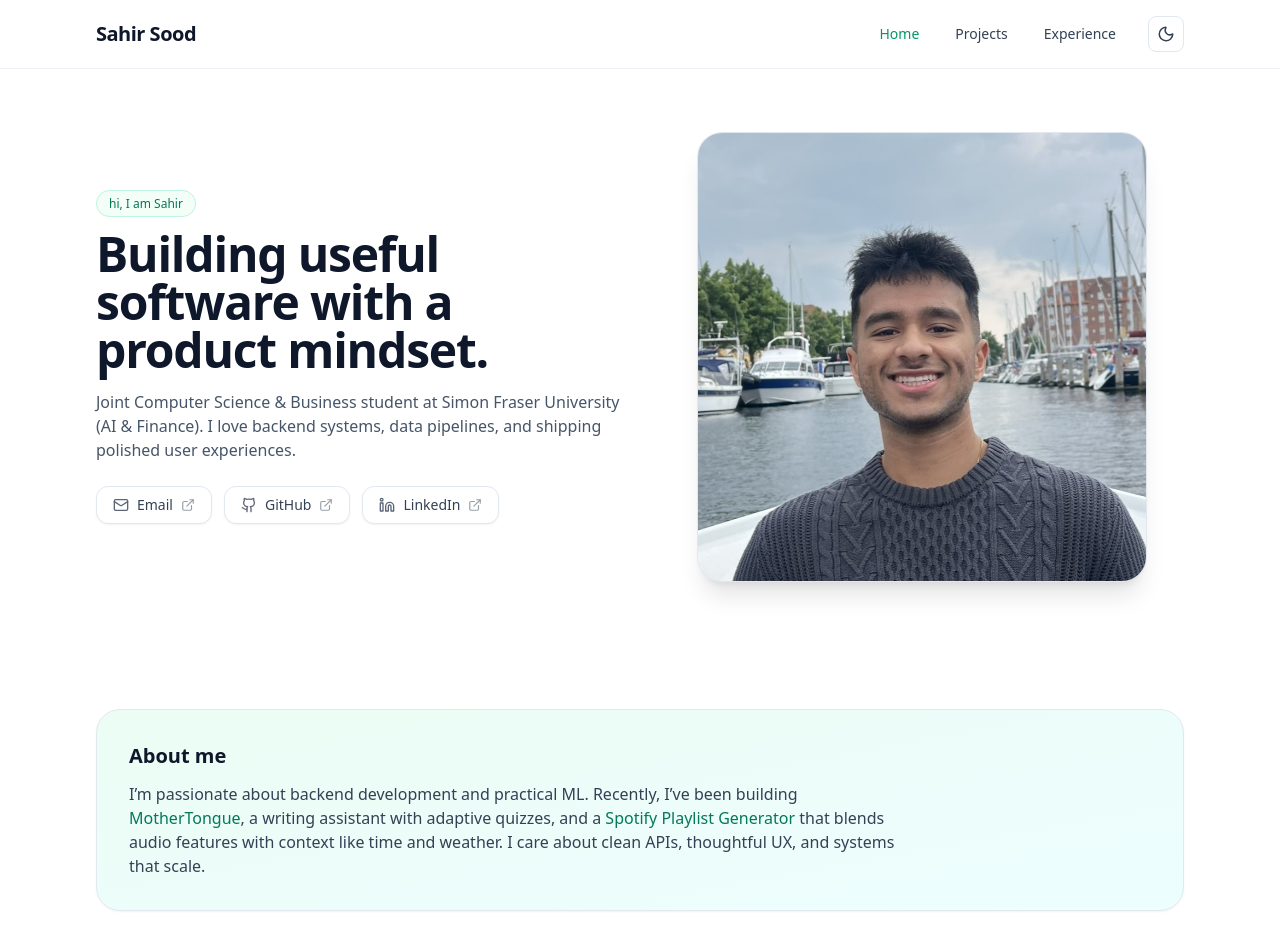
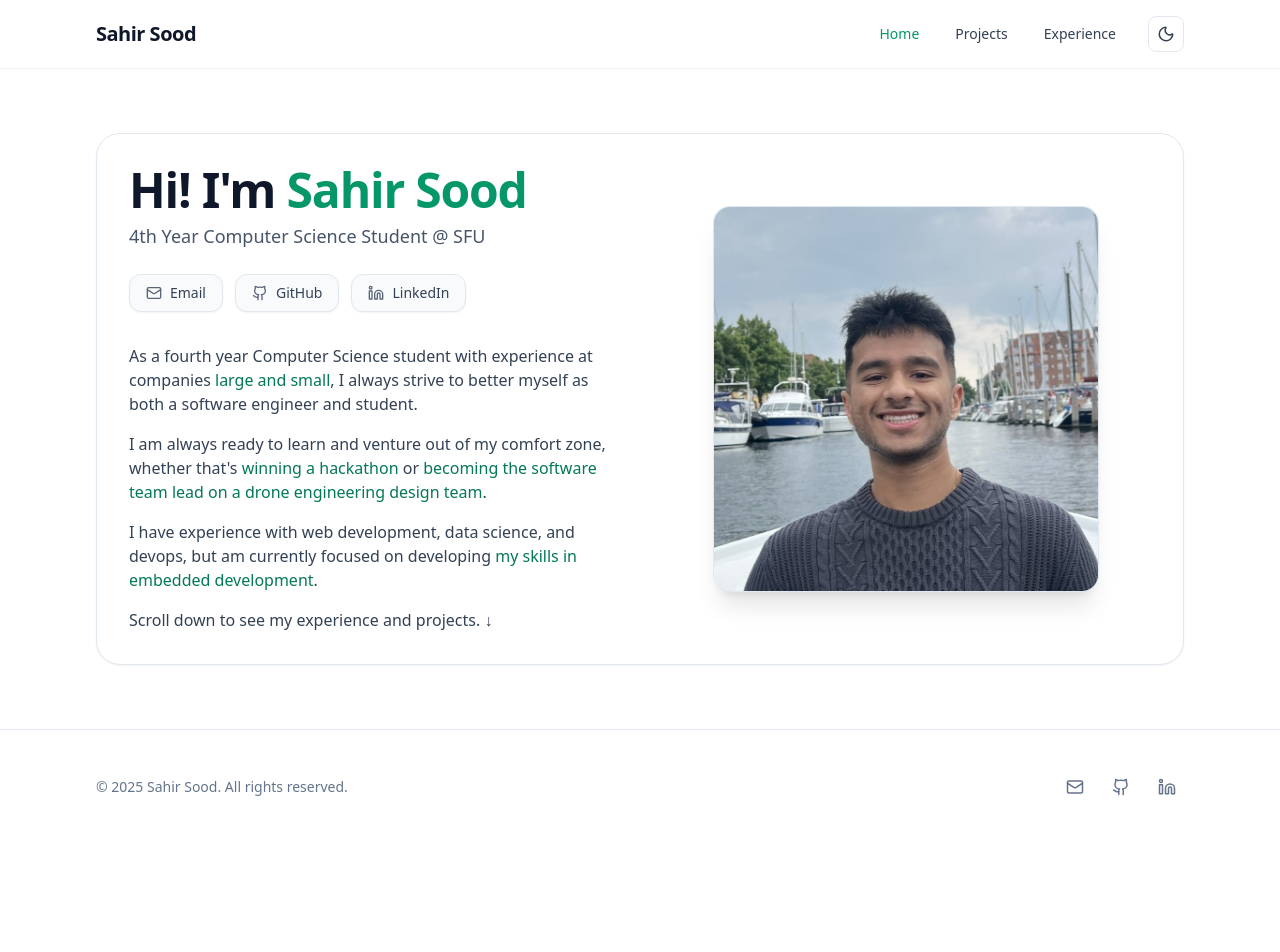
Before and after one commit to SahirSood/portfolio, a React (Vite) app: page / in a window 1280 px wide. Shown: the top 952 px of the page. After the commit the page ends 844 px from the top, so only its background shows below. Built offline with nearby package versions, Linux system fonts and the light colour scheme.

Commit message:
Update App.jsx

```diff
--- a/src/App.jsx
+++ b/src/App.jsx
@@ -185,16 +185,15 @@ function Home() {
   return (
     <>
       <Section id="hero" className="pt-10 sm:pt-16">
+        <div className="rounded-3xl border border-slate-200 bg-white p-8 shadow-sm dark:border-slate-800 dark:bg-slate-900">
           <div className="grid items-center gap-10 md:grid-cols-2">
             {/* Left: intro */}
             <div>
-            <Pill>hi, I am Sahir</Pill>
-            <h1 className="mt-4 text-4xl font-semibold tracking-tight text-slate-900 sm:text-5xl dark:text-white">
-              Building useful software with a product mindset.
+              <h1 className="text-4xl font-semibold tracking-tight text-slate-900 sm:text-5xl dark:text-white">
+                Hi! I'm <span className="text-emerald-600 dark:text-emerald-400">Sahir Sood</span>
               </h1>
-            <p className="mt-4 max-w-prose text-slate-600 dark:text-slate-300">
-              Joint Computer Science & Business student at Simon Fraser University (AI & Finance).
-              I love backend systems, data pipelines, and shipping polished user experiences.
+              <p className="mt-2 text-lg text-slate-600 dark:text-slate-300">
+                4th Year Computer Science Student @ SFU
               </p>
 
               {/* Hot links */}
@@ -205,13 +204,33 @@ function Home() {
                     href={href}
                     target="_blank"
                     rel="noreferrer"
-                  className="group inline-flex items-center gap-2 rounded-xl border border-slate-200 bg-white px-4 py-2 text-sm font-medium text-slate-700 shadow-sm transition hover:-translate-y-0.5 hover:shadow-md dark:border-slate-800 dark:bg-slate-900 dark:text-slate-200"
+                    className="group inline-flex items-center gap-2 rounded-xl border border-slate-200 bg-slate-50 px-4 py-2 text-sm font-medium text-slate-700 shadow-sm transition hover:-translate-y-0.5 hover:shadow-md dark:border-slate-700 dark:bg-slate-800 dark:text-slate-200"
                   >
                     <Icon size={16} className="opacity-80" />
                     {label}
-                  <ExternalLink size={14} className="opacity-50 transition group-hover:translate-x-0.5" />
                   </a>
                 ))}
+              </div>
+
+              {/* About me content moved here */}
+              <div className="mt-8">
+                <p className="max-w-3xl text-slate-700 dark:text-slate-300">
+                  As a fourth year Computer Science student with experience at companies
+                  <span className="font-medium text-emerald-700 dark:text-emerald-300"> large and small</span>, I always
+                  strive to better myself as both a software engineer and student.
+                </p>
+                <p className="mt-4 max-w-3xl text-slate-700 dark:text-slate-300">
+                  I am always ready to learn and venture out of my comfort zone, whether that's
+                  <span className="font-medium text-emerald-700 dark:text-emerald-300"> winning a hackathon</span> or
+                  <span className="font-medium text-emerald-700 dark:text-emerald-300"> becoming the software team lead on a drone engineering design team</span>.
+                </p>
+                <p className="mt-4 max-w-3xl text-slate-700 dark:text-slate-300">
+                  I have experience with web development, data science, and devops, but am currently focused on
+                  developing <span className="font-medium text-emerald-700 dark:text-emerald-300">my skills in embedded development</span>.
+                </p>
+                <p className="mt-4 max-w-3xl text-slate-700 dark:text-slate-300">
+                  Scroll down to see my experience and projects. ↓
+                </p>
               </div>
             </div>
 
@@ -220,22 +239,10 @@ function Home() {
               <img
                 src={PROFILE_IMG}
                 alt="Sahir portrait"
-              className="mx-auto aspect-square max-w-md rounded-3xl object-cover shadow-xl ring-1 ring-slate-200 dark:ring-slate-800"
+                className="mx-auto aspect-square max-w-sm rounded-2xl object-cover shadow-xl ring-1 ring-slate-200 dark:ring-slate-800"
               />
             </div>
           </div>
-      </Section>
-
-      {/* About me */}
-      <Section id="about">
-        <div className="rounded-3xl border border-slate-200 bg-gradient-to-br from-emerald-50 to-cyan-50 p-8 shadow-sm dark:border-slate-800 dark:from-slate-900 dark:to-slate-950">
-          <h2 className="text-xl font-semibold text-slate-900 dark:text-white">About me</h2>
-          <p className="mt-3 max-w-3xl text-slate-700 dark:text-slate-300">
-            I’m passionate about backend development and practical ML. Recently, I’ve been building
-            <span className="font-medium text-emerald-700 dark:text-emerald-300"> MotherTongue</span>, a writing assistant with adaptive quizzes, and a
-            <span className="font-medium text-emerald-700 dark:text-emerald-300"> Spotify Playlist Generator</span> that blends audio features with context like time and weather.
-            I care about clean APIs, thoughtful UX, and systems that scale.
-          </p>
         </div>
       </Section>
     </>
```
Lines whose indentation alone changed are shown as unchanged.
